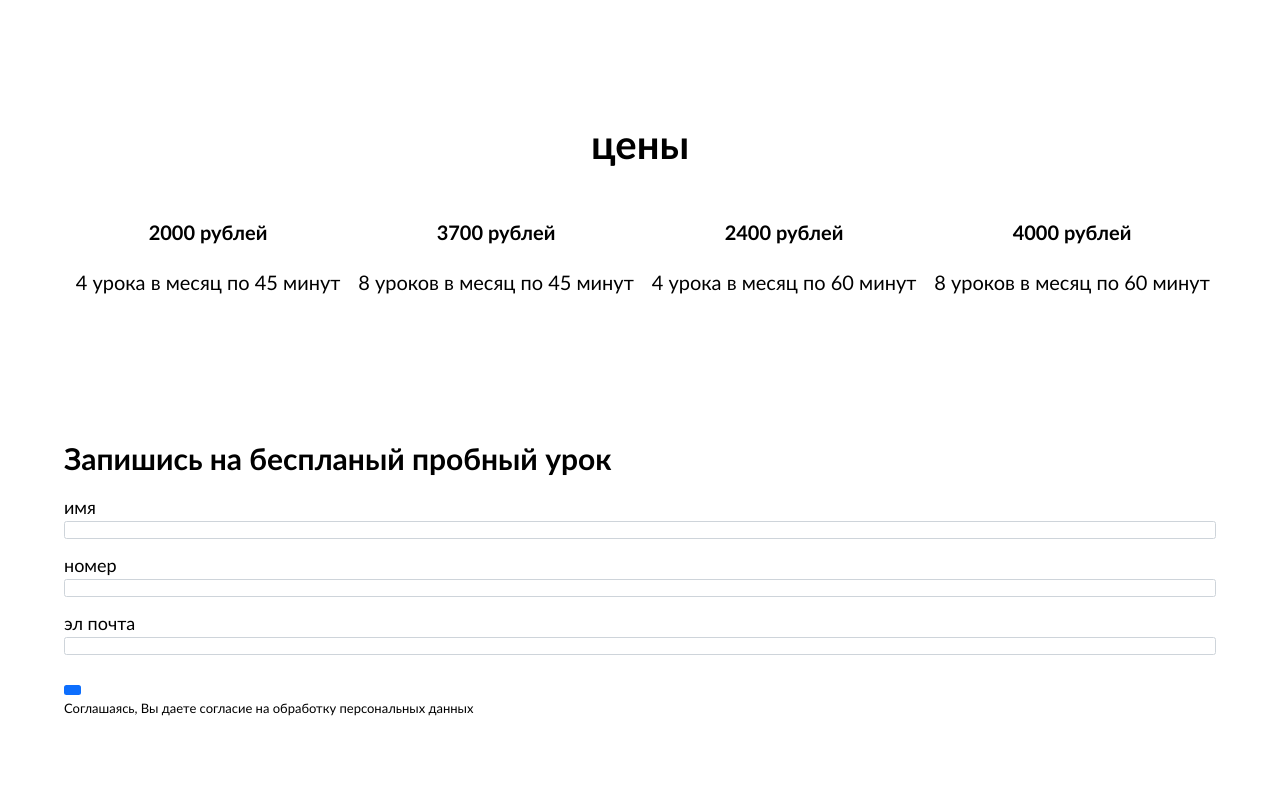
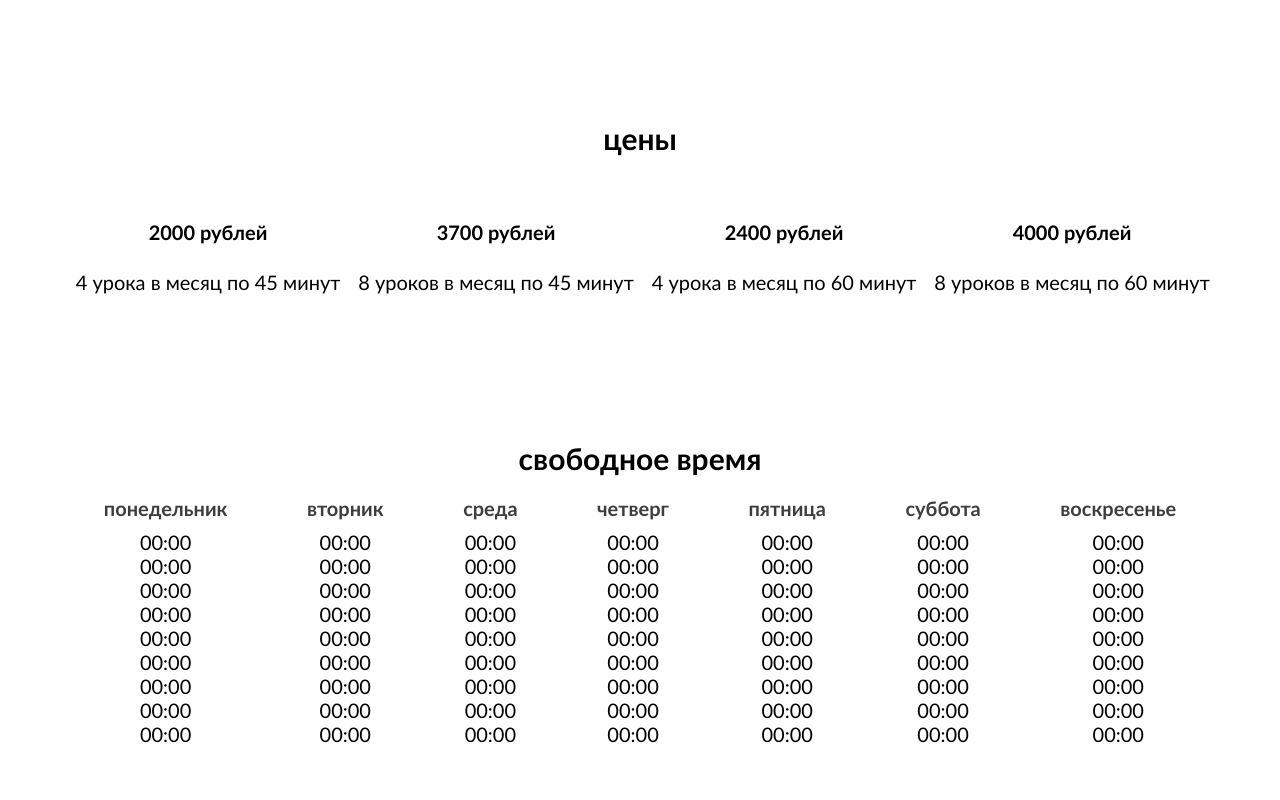
Before and after one commit to DaerioFrixell/liga_Frontend, a React (Create React App) app: page / in a window 1280 px wide. Shown: the part 880-1680 px from the top of the page. Built offline with nearby package versions, Linux system fonts and the light colour scheme.

Commit message:
feature/LS-06-availableTime: create block

```diff
--- a/src/app.scss
+++ b/src/app.scss
@@ -7,5 +7,6 @@
 }
 
 h2 {
+  text-align: center;
   margin-bottom: 2rem;
 }
--- a/src/components/header/navList/NavList.jsx
+++ b/src/components/header/navList/NavList.jsx
@@ -5,10 +5,10 @@ function NavList() {
   return (
     <div className={NavListCss.navbar}>
       <p>цены</p>
+      <p>выбрать время</p>
       <p>пробный урок</p>
       <p>абонементы</p>
       <p>адрес</p>
-      <p>свободное время</p>
     </div >
   );
 }
--- a/src/components/lending/Lending.jsx
+++ b/src/components/lending/Lending.jsx
@@ -5,6 +5,7 @@ import { Offer } from './offer/Offer';
 import { LendingForm } from './form/LendingForm';
 import { Feedbacks } from './feedbacks/Feedbacks';
 import { Price } from './price/Price';
+import { AvailableTime } from './availableTime/AvailableTime';
 
 function Lending() {
   return (
@@ -17,6 +18,7 @@ function Lending() {
       </div>
       <Feedbacks />
       <Price />
+      <AvailableTime />
       <LendingForm />
     </>
   );
--- /dev/null
+++ b/src/components/lending/availableTime/AvailableTime.jsx
@@ -0,0 +1,103 @@
+import React from "react";
+import "./availableTime.scss";
+
+export const AvailableTime = () => {
+  return (
+    <div className="time">
+      <h2 className="time__title">свободное время</h2>
+      <div className="time__day">
+        <p className="time__day__item-d">понедельник</p>
+        <p className="time__day__item">00:00</p>
+        <p className="time__day__item">00:00</p>
+        <p className="time__day__item">00:00</p>
+        <p className="time__day__item">00:00</p>
+        <p className="time__day__item">00:00</p>
+        <p className="time__day__item">00:00</p>
+        <p className="time__day__item">00:00</p>
+        <p className="time__day__item">00:00</p>
+        <p className="time__day__item">00:00</p>
+      </div>
+
+      <div className="time__day">
+        <p className="time__day__item-d">вторник</p>
+        <p className="time__day__item">00:00</p>
+        <p className="time__day__item">00:00</p>
+        <p className="time__day__item">00:00</p>
+        <p className="time__day__item">00:00</p>
+        <p className="time__day__item">00:00</p>
+        <p className="time__day__item">00:00</p>
+        <p className="time__day__item">00:00</p>
+        <p className="time__day__item">00:00</p>
+        <p className="time__day__item">00:00</p>
+      </div>
+
+      <div className="time__day">
+        <p className="time__day__item-d">среда</p>
+        <p className="time__day__item">00:00</p>
+        <p className="time__day__item">00:00</p>
+        <p className="time__day__item">00:00</p>
+        <p className="time__day__item">00:00</p>
+        <p className="time__day__item">00:00</p>
+        <p className="time__day__item">00:00</p>
+        <p className="time__day__item">00:00</p>
+        <p className="time__day__item">00:00</p>
+        <p className="time__day__item">00:00</p>
+      </div>
+
+      <div className="time__day">
+        <p className="time__day__item-d">четверг</p>
+        <p className="time__day__item">00:00</p>
+        <p className="time__day__item">00:00</p>
+        <p className="time__day__item">00:00</p>
+        <p className="time__day__item">00:00</p>
+        <p className="time__day__item">00:00</p>
+        <p className="time__day__item">00:00</p>
+        <p className="time__day__item">00:00</p>
+        <p className="time__day__item">00:00</p>
+        <p className="time__day__item">00:00</p>
+      </div>
+
+      <div className="time__day">
+        <p className="time__day__item-d">пятница</p>
+        <p className="time__day__item">00:00</p>
+        <p className="time__day__item">00:00</p>
+        <p className="time__day__item">00:00</p>
+        <p className="time__day__item">00:00</p>
+        <p className="time__day__item">00:00</p>
+        <p className="time__day__item">00:00</p>
+        <p className="time__day__item">00:00</p>
+        <p className="time__day__item">00:00</p>
+        <p className="time__day__item">00:00</p>
+      </div>
+
+      <div className="time__day">
+        <p className="time__day__item-d">суббота</p>
+        <p className="time__day__item">00:00</p>
+        <p className="time__day__item">00:00</p>
+        <p className="time__day__item">00:00</p>
+        <p className="time__day__item">00:00</p>
+        <p className="time__day__item">00:00</p>
+        <p className="time__day__item">00:00</p>
+        <p className="time__day__item">00:00</p>
+        <p className="time__day__item">00:00</p>
+        <p className="time__day__item">00:00</p>
+      </div>
+
+      <div className="time__day">
+        <p className="time__day__item-d">воскресенье</p>
+        <p className="time__day__item">00:00</p>
+        <p className="time__day__item">00:00</p>
+        <p className="time__day__item">00:00</p>
+        <p className="time__day__item">00:00</p>
+        <p className="time__day__item">00:00</p>
+        <p className="time__day__item">00:00</p>
+        <p className="time__day__item">00:00</p>
+        <p className="time__day__item">00:00</p>
+        <p className="time__day__item">00:00</p>
+      </div>
+
+
+
+    </div>
+  )
+}
--- /dev/null
+++ b/src/components/lending/availableTime/availableTime.scss
@@ -0,0 +1,35 @@
+@import '../../../styles/wrapperStyle.scss';
+
+.time {
+  @include wrapperStyle;
+  display: grid;
+  justify-items: center;
+  text-align: center;
+  margin-bottom: 10rem;
+
+  &__title {
+    grid-column: 1/8;
+  }
+
+  &__day {
+    &__item {
+      &:hover {
+        background: rgb(243, 188, 188);
+      }
+    }
+
+    &__item-d {
+      padding-bottom: 1rem;
+      font-weight: bold;
+      color: rgb(63, 62, 62);
+    }
+
+
+  }
+
+
+
+
+
+
+}
--- a/src/components/lending/form/LendingForm.jsx
+++ b/src/components/lending/form/LendingForm.jsx
@@ -5,7 +5,7 @@ export const LendingForm = () => {
   return (
     <section className="lending-from">
 
-      <h2 className="checkMe">Запишись на беспланый пробный урок</h2>
+      <h2>Запишись на беспланый пробный урок</h2>
       <form >
         <div className="form-item">
           <label className="form-label">имя</label>
--- a/src/components/lending/form/ThirdBlock.css
+++ b/src/components/lending/form/ThirdBlock.css
@@ -51,8 +51,6 @@
   text-decoration: none;
   font-size: 14px;
   cursor: pointer;
-
-
 }
 
 .form-btn:hover {
--- a/src/components/lending/price/Price.jsx
+++ b/src/components/lending/price/Price.jsx
@@ -4,7 +4,7 @@ import './price.scss';
 export const Price = () => {
   return (
     <div className="price">
-      <p className="price__title">цены</p>
+      <h2 className="price__title">цены</h2>
 
       <div className="price__less">
         <p className="price__less__price">2000 рублей</p>
--- a/src/components/lending/price/price.scss
+++ b/src/components/lending/price/price.scss
@@ -10,8 +10,6 @@
   &__title {
     grid-column: 1/3;
     text-align: center;
-    font-weight: bold;
-    font-size: 4rem;
   }
 
   &__less {
```
